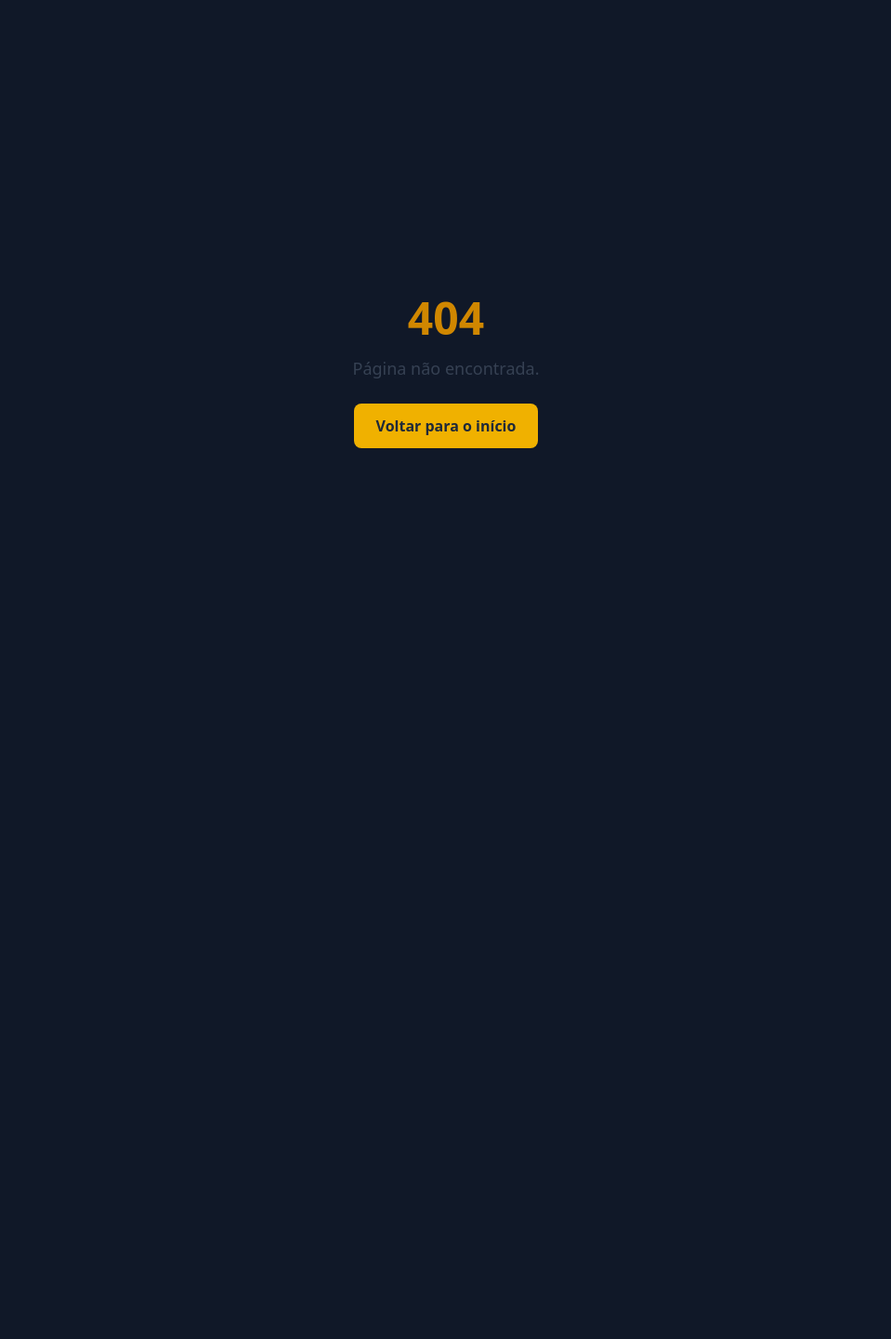
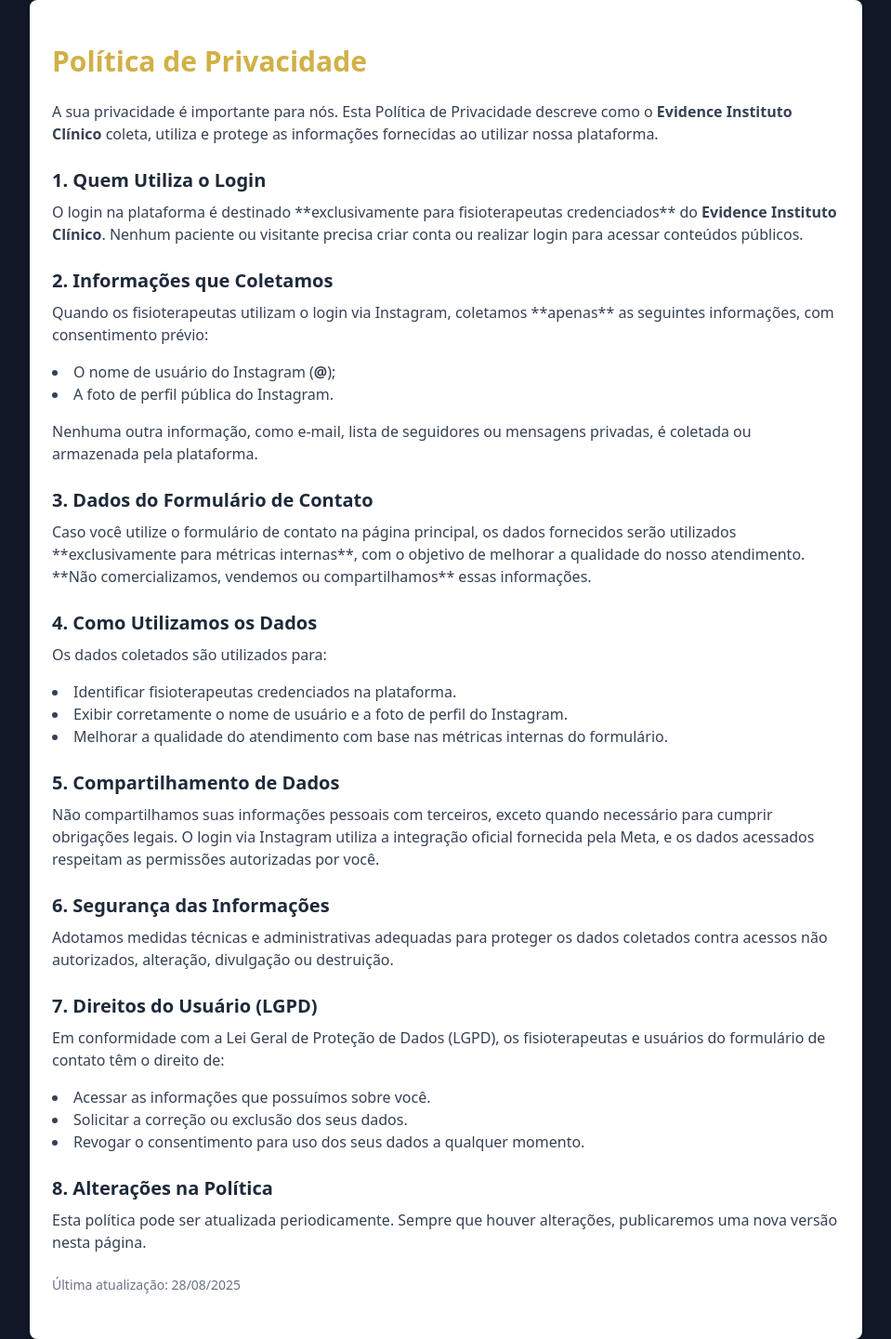
Before and after one commit to evidenceapp/evidence-app, a Next.js app: page /privacy-policy in a window 1280 px wide. Before the commit this address had no page. Shown: the whole page at 93% size, without its empty margins (160-1119 px from the left). Before the commit the page ends 800 px from the top, so only its background shows below. Built offline with nearby package versions, Linux system fonts and the light colour scheme.

Commit message:
policy and footer

```diff
--- /dev/null
+++ b/src/app/privacy-policy/page.tsx
@@ -0,0 +1,85 @@
+export default function PrivacyPolicyPage() {
+  return (
+    <div className="max-w-4xl mx-auto px-6 py-12 text-gray-800 bg-white rounded-lg shadow-md">
+      <h1 className="text-3xl font-bold mb-6 text-[#D1B046]">Política de Privacidade</h1>
+
+      <p className="mb-4 text-gray-700">
+        A sua privacidade é importante para nós. Esta Política de Privacidade descreve como o{" "}
+        <strong>Evidence Instituto Clínico</strong> coleta, utiliza e protege as informações
+        fornecidas ao utilizar nossa plataforma.
+      </p>
+
+      <h2 className="text-xl font-semibold mt-6 mb-2">1. Quem Utiliza o Login</h2>
+      <p className="mb-4 text-gray-700">
+        O login na plataforma é destinado **exclusivamente para fisioterapeutas credenciados** do
+        <strong> Evidence Instituto Clínico</strong>. Nenhum paciente ou visitante precisa criar
+        conta ou realizar login para acessar conteúdos públicos.
+      </p>
+
+      <h2 className="text-xl font-semibold mt-6 mb-2">2. Informações que Coletamos</h2>
+      <p className="mb-4 text-gray-700">
+        Quando os fisioterapeutas utilizam o login via Instagram, coletamos **apenas** as seguintes
+        informações, com consentimento prévio:
+      </p>
+      <ul className="list-disc list-inside mb-4 text-gray-700">
+        <li>
+          O nome de usuário do Instagram (<strong>@</strong>);
+        </li>
+        <li>A foto de perfil pública do Instagram.</li>
+      </ul>
+      <p className="mb-4 text-gray-700">
+        Nenhuma outra informação, como e-mail, lista de seguidores ou mensagens privadas, é coletada
+        ou armazenada pela plataforma.
+      </p>
+
+      <h2 className="text-xl font-semibold mt-6 mb-2">3. Dados do Formulário de Contato</h2>
+      <p className="mb-4 text-gray-700">
+        Caso você utilize o formulário de contato na página principal, os dados fornecidos serão
+        utilizados **exclusivamente para métricas internas**, com o objetivo de melhorar a qualidade
+        do nosso atendimento. **Não comercializamos, vendemos ou compartilhamos** essas informações.
+      </p>
+
+      <h2 className="text-xl font-semibold mt-6 mb-2">4. Como Utilizamos os Dados</h2>
+      <p className="mb-4 text-gray-700">Os dados coletados são utilizados para:</p>
+      <ul className="list-disc list-inside mb-4 text-gray-700">
+        <li>Identificar fisioterapeutas credenciados na plataforma.</li>
+        <li>Exibir corretamente o nome de usuário e a foto de perfil do Instagram.</li>
+        <li>Melhorar a qualidade do atendimento com base nas métricas internas do formulário.</li>
+      </ul>
+
+      <h2 className="text-xl font-semibold mt-6 mb-2">5. Compartilhamento de Dados</h2>
+      <p className="mb-4 text-gray-700">
+        Não compartilhamos suas informações pessoais com terceiros, exceto quando necessário para
+        cumprir obrigações legais. O login via Instagram utiliza a integração oficial fornecida pela
+        Meta, e os dados acessados respeitam as permissões autorizadas por você.
+      </p>
+
+      <h2 className="text-xl font-semibold mt-6 mb-2">6. Segurança das Informações</h2>
+      <p className="mb-4 text-gray-700">
+        Adotamos medidas técnicas e administrativas adequadas para proteger os dados coletados
+        contra acessos não autorizados, alteração, divulgação ou destruição.
+      </p>
+
+      <h2 className="text-xl font-semibold mt-6 mb-2">7. Direitos do Usuário (LGPD)</h2>
+      <p className="mb-4 text-gray-700">
+        Em conformidade com a Lei Geral de Proteção de Dados (LGPD), os fisioterapeutas e usuários
+        do formulário de contato têm o direito de:
+      </p>
+      <ul className="list-disc list-inside mb-4 text-gray-700">
+        <li>Acessar as informações que possuímos sobre você.</li>
+        <li>Solicitar a correção ou exclusão dos seus dados.</li>
+        <li>Revogar o consentimento para uso dos seus dados a qualquer momento.</li>
+      </ul>
+
+      <h2 className="text-xl font-semibold mt-6 mb-2">8. Alterações na Política</h2>
+      <p className="mb-4 text-gray-700">
+        Esta política pode ser atualizada periodicamente. Sempre que houver alterações, publicaremos
+        uma nova versão nesta página.
+      </p>
+
+      <p className="mt-6 text-sm text-gray-500">
+        Última atualização: {new Date().toLocaleDateString("pt-BR")}
+      </p>
+    </div>
+  );
+}
--- a/src/components/Footer.tsx
+++ b/src/components/Footer.tsx
@@ -119,9 +119,17 @@
         </div>
       </div>
 
-      <p className="mt-10 text-center text-sm text-[#f9f9f9] footer-animate">
-        © {new Date().getFullYear()} Evidence Instituto Clínico. Todos os direitos reservados.
-      </p>
+      <div className="mt-10 text-center footer-animate">
+        <p className="text-sm text-[#f9f9f9]">
+          © {new Date().getFullYear()} Evidence Instituto Clínico. Todos os direitos reservados. |
+          <a
+            href="/privacy-policy"
+            className="ml-1 text-[#D1B046] hover:underline transition-colors duration-300"
+          >
+            Política de Privacidade
+          </a>
+        </p>
+      </div>
     </footer>
   );
 };
```
